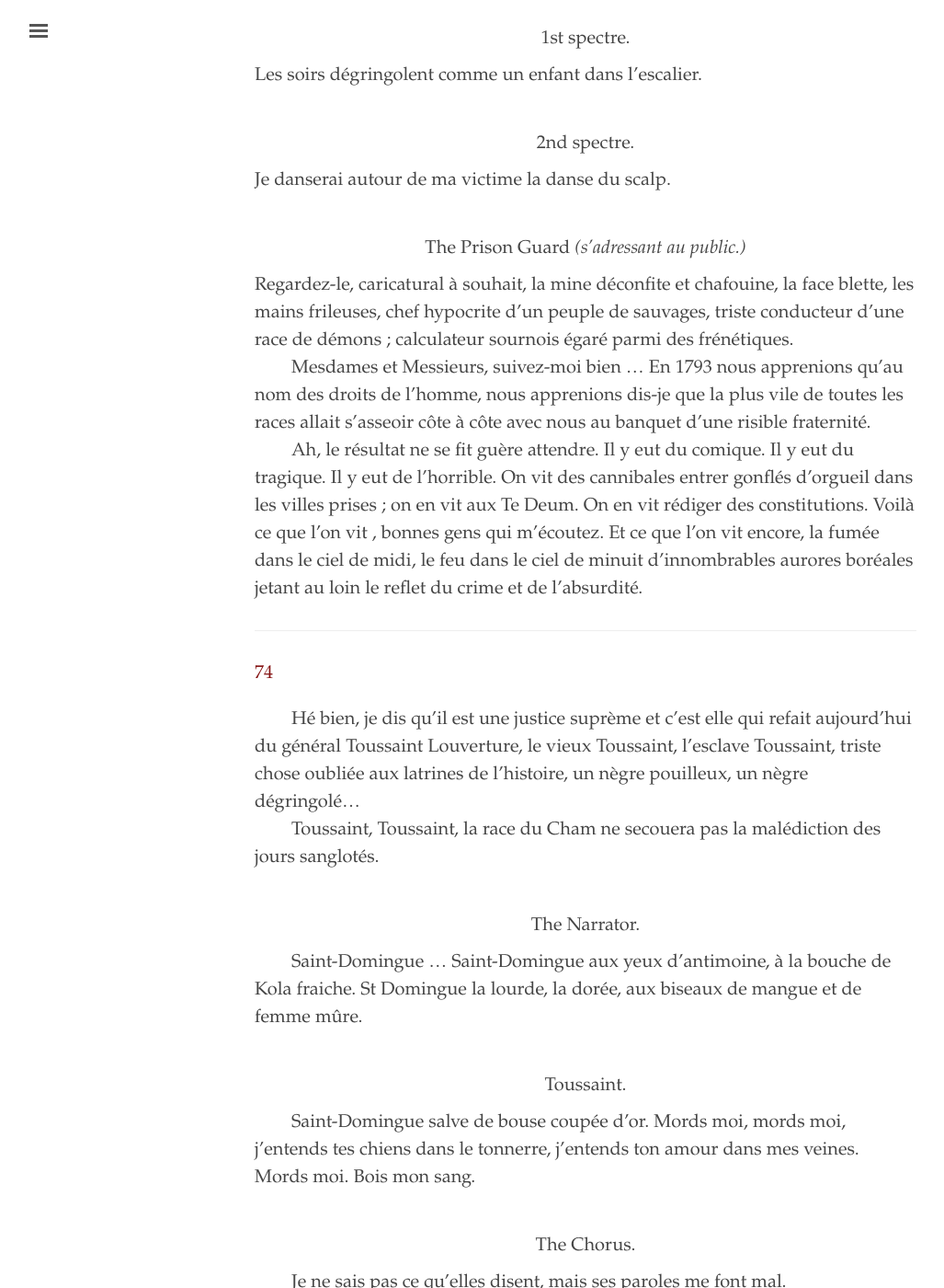
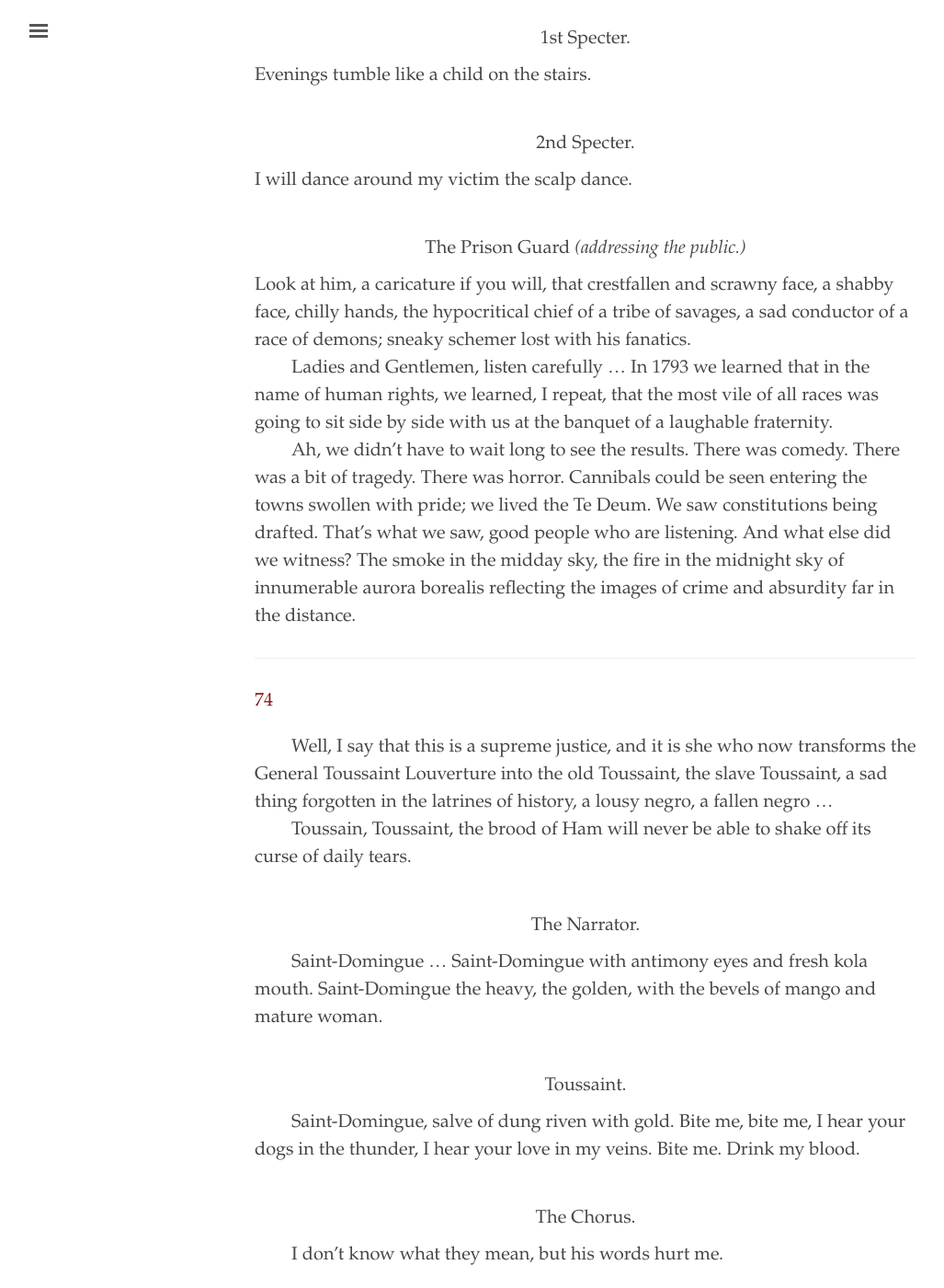
Before and after one commit to elotroalex/chiens, a Jekyll site: the page built from _texts/translation.md, in a window 1280 px wide and 1400 px high, scrolled down 80395 px. Shown: the whole window at 92% size, without its empty margins (3-1030 px from the left). Built offline with Jekyll 4.4.1, drawn with Linux system fonts in a browser that asks for light colours; some of the changed text lies outside the part shown.

Commit message:
up to page 75

```diff
--- a/_texts/translation.md
+++ b/_texts/translation.md
@@ -2509,7 +2509,7 @@ Courage, girls ... Courage ... It won't be easy ... Run ... run ... and hide in
 
 - Do you know me now?
 
-- {:.sp} Les bons gens.
+- {:.sp} The Good People.
 
 - Nope, we don't know you.
 
@@ -2585,80 +2585,77 @@ Oh, steps; hooves of horses; crawling larvae grown in the valley of my ears. Con
 
 - {:.sp} The Reciter.
 
-- Salut Toussaint.
-
-- {:.sp} The Narrator.
-
-- Salut feuille morte.
+- Hello, Toussaint.
+
+- {:.sp} The Narrator.
+
+- Hello, dead leaf.
 
 - {:.sp} The Chorus.
 
-- Salut prince de l'exil.
-
-- {:.sp} Toussaint.
-
-- Ténèbres du cachot je vous salue.
-
-- {:.sp} 1st spectre.
-
-- Les soirs dégringolent comme un enfant dans l'escalier.
-
-- {:.sp} 2nd spectre.
-
-- Je danserai autour de ma victime la danse du scalp.
-
-- {:.sp} The Prison Guard *(s'adressant au public.)*
-
-- {:.pr} Regardez-le, caricatural à souhait, la mine déconfite et chafouine, la face blette, les mains  frileuses, chef hypocrite d'un peuple de sauvages, triste conducteur d'une race de démons ; calculateur sournois égaré parmi des frénétiques.
-- {:.pr.i} Mesdames et Messieurs, suivez-moi bien ... En 1793 nous apprenions qu'au nom des droits de l'homme, nous apprenions dis-je que la plus vile de toutes les races allait s'asseoir côte à côte avec nous au banquet d'une risible fra­ternité.
-- {:.pr.i} Ah, le résultat ne se fit guère attendre. Il y eut du comique. Il y eut du tragique. Il y eut de l'horrible. On vit des cannibales entrer gonflés d'orgueil dans les villes prises ; on en vit aux Te Deum. On en vit rédiger des constitutions. Voilà ce que l'on vit , bonnes gens qui m'écoutez. Et ce que l'on vit encore, la fumée dans le ciel de midi, le feu dans le ciel de minuit d'innombrables aurores boréales jetant au loin le reflet du crime et de l'absurdité.
+- Hello, prince of exile.
+
+- {:.sp} Toussaint.
+
+- Dungeon darkness, I greet you.
+
+- {:.sp} 1st Specter.
+
+- Evenings tumble like a child on the stairs.
+
+- {:.sp} 2nd Specter.
+
+- I will dance around my victim the scalp dance.
+
+- {:.sp} The Prison Guard *(addressing the public.)*
+
+- {: .pr} Look at him, a caricature if you will, that crestfallen and scrawny face, a shabby face, chilly hands, the hypocritical chief of a tribe of savages, a sad conductor of a race of demons; sneaky schemer lost with his fanatics.
+- {: .pr.i} Ladies and Gentlemen, listen carefully ... In 1793 we learned that in the name of human rights, we learned, I repeat, that the most vile of all races was going to sit side by side with us at the banquet of a laughable fraternity.
+- {: .pr.i} Ah, we didn't have to wait long to see the results. There was comedy. There was a bit of tragedy. There was horror. Cannibals could be seen entering the towns swollen with pride; we lived the Te Deum. We saw constitutions being drafted. That's what we saw, good people who are listening. And what else did we witness? The smoke in the midday sky, the fire in the midnight sky of innumerable aurora borealis reflecting the images of crime and absurdity far in the distance.
 
 ---
 
 [74]({{site.baseurl}}/chiens/p074.html){:.pagetitle}
 
-- {:.pr.i} Hé bien, je dis qu'il est une justice suprème et c'est elle qui refait aujourd'hui du général Toussaint Louverture, le vieux Toussaint, l'esclave Toussaint, triste chose oubliée aux latrines de l'histoire, un nègre pouilleux, un nègre dégringolé...
-- {:.pr.i} Toussaint, Toussaint, la race du Cham ne secouera pas la malédiction des jours sanglotés.
-
-- {:.sp} The Narrator.
-
-- {:.pr.i} Saint-Domingue ... Saint-Domingue aux yeux d'antimoine, à la bouche de Kola fraiche. St Domingue la lourde, la dorée, aux biseaux de mangue et de femme mûre.
-
-- {:.sp} Toussaint.
-
-- {:.pr.i} Saint-Domingue salve de bouse coupée d'or. Mords moi, mords moi, j'entends tes chiens dans le tonnerre, j'entends ton amour dans mes veines. Mords moi. Bois mon sang.
+- {: .pr.i} Well, I say that this is a supreme justice, and it is she who now transforms the General Toussaint Louverture into the old Toussaint, the slave Toussaint, a sad thing forgotten in the latrines of history, a lousy negro, a fallen negro ...
+- {:.pr.i} Toussain, Toussaint, the brood of Ham will never be able to shake off its curse of daily tears.
+
+- {:.sp} The Narrator.
+
+- {:.pr.i} Saint-Domingue ... Saint-Domingue with antimony eyes and fresh kola mouth. Saint-Domingue the heavy, the golden, with the bevels of mango and mature woman.
+
+- {:.sp} Toussaint.
+
+- {: .pr.i} Saint-Domingue, salve of dung riven with gold. Bite me, bite me, I hear your dogs in the thunder, I hear your love in my veins. Bite me. Drink my blood.
 
 - {:.sp} The Chorus.
 
-- {:.i2} Je ne sais pas ce qu'elles disent, mais ses paroles me font mal.
-
-- {:.sp} Toussaint.
-
-- {:.pr.i} Attaché comme une enseigne au haut bout de la France, je ne sanglotte pas ... j'appelle.
+- {:.i2} I don't know what they mean, but his words hurt me.
+
+- {:.sp} Toussaint.
+
+- {: .pr.i} Attached like a sign to the top of France, I do not sob ... I call.
 
 - {:.sp} The Prison Guard.
 
-- Nous avons miné The Echo. : tes paroles brûleront comme des excréments.
-
-- {:.sp} Toussaint.
-
-- Marron, ton seul drapeau, le mien : de périls et de révolte sans remords.
+- We undermined the echo : your words will burn like turds.
+
+- {:.sp} Toussaint.
+
+- Maroon, your only flag, mine: perils and revolt without remorse.
 
 - {:.sp} The Prison Guard.
 
-- Tu te vantes de tes forfaits.
-
-- {:.sp} Toussaint.
-
-- J'ai acclimaté un arbre de soufre et de laves chez un peuple de vaincus.
+- You boast of your crimes.
+
+- {:.sp} Toussaint.
+
+- I acclimatized a tree of sulfur and lava among a vanquished people.
 
 - {:.sp} The Prison Guard.
 
-- Misérable.
-
-- {:.sp}
-
--
+- Pathetic.
+
 
 ---
 
```
Also changed, not shown: 1 other file.
